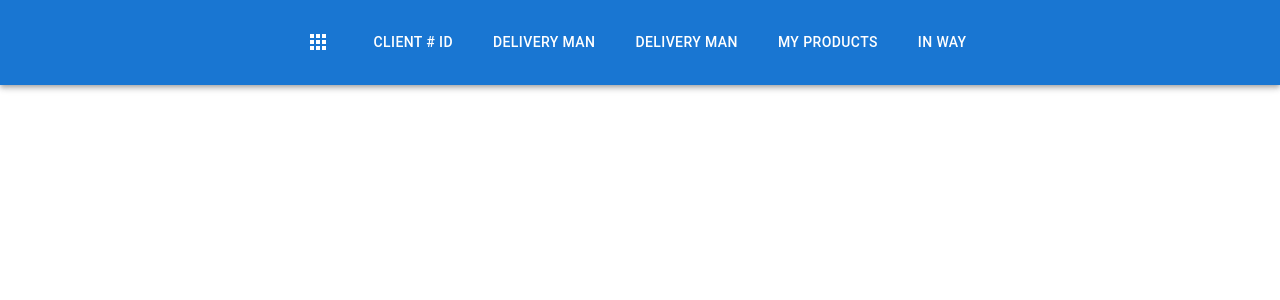
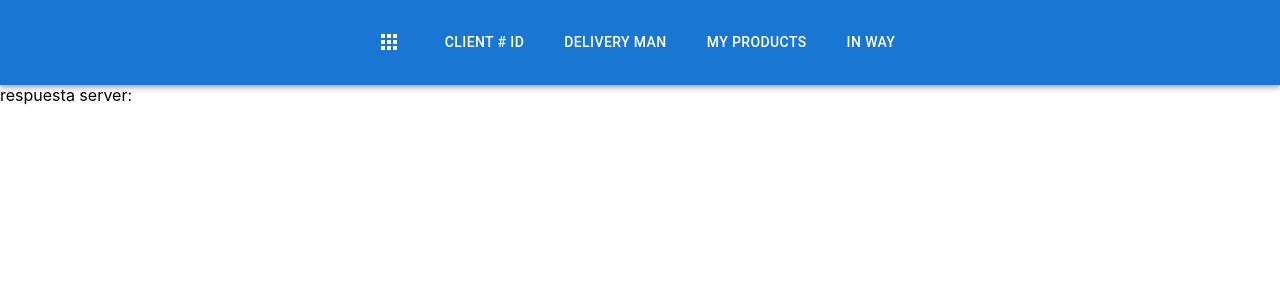
Before and after one commit to mrHann69/proyecto-curso-www, a React (Create React App) app: page /client in a window 1280 px wide. Shown: the top 300 px of the page. Built offline with nearby package versions, Linux system fonts and the light colour scheme.

Commit message:
probando cositas para el client

```diff
--- a/src/components/client/client.jsx
+++ b/src/components/client/client.jsx
@@ -1,27 +1,85 @@
-import { AppBar, Button, Stack, IconButton, Toolbar, Typography } from "@mui/material"
-import {  Link, Navigate } from "react-router-dom";
+import { useState, useEffect } from "react";
+import {
+  AppBar,
+  Button,
+  Stack,
+  IconButton,
+  Toolbar,
+  Typography,
+} from "@mui/material";
+import { Link, Navigate } from "react-router-dom";
 
-import AppsIcon from '@mui/icons-material/Apps';
+import AppsIcon from "@mui/icons-material/Apps";
+import GetInfoCustomer from "../../services/clientinfo.service.js";
 
 function Client() {
+  const token = localStorage.getItem("x_access_token");
+  const getDataUser =(eltoken)=>{
+    return GetInfoCustomer(eltoken)
+  }
+  useEffect(() => {
+    console.log("data del login xd", getDataUser(token));
+  }, [token]);
 
   return (
-      <AppBar position='static'>
-        <Toolbar >
-          <IconButton size='large' edge='start' color='inherit' aria-label='logo'>
-            <AppsIcon/>
+    <div>
+      <AppBar position="static">
+        <Toolbar>
+          <IconButton
+            size="large"
+            edge="start"
+            color="inherit"
+            aria-label="logo"
+          >
+            <AppsIcon />
           </IconButton>
-          <Typography variant='h7' component='' sx={{flexGrow: 1}} padding={3}>
-          <Button color='inherit' onClick={() => {<Navigate to={"/client"}/>}}>Client # ID</Button>
+          <Typography
+            variant="h7"
+            component=""
+            sx={{ flexGrow: 1 }}
+            padding={3}
+          >
+            <Button
+              color="inherit"
+              onClick={() => {
+                <Navigate to={"/client"} />;
+              }}
+            >
+              Client # ID
+            </Button>
           </Typography>
-          <Stack direction='row' spacing={3} edge='end'>
-            <Button color='inherit' onClick={() => {<Link to="/register"/>}}>Delivery Man</Button>
-            <Button color='inherit' onClick={() => {<Navigate to={"/Delivery_Man"}/>}}>Delivery Man</Button>
-            <Button color='inherit' onClick={() => {<Navigate to={"/client/My_Products"}/>}}>My Products</Button>
-            <Button color='inherit' onClick={() => {<Navigate to={"/client/In_Way"}/>}}>In Way</Button>
+          <Stack direction="row" spacing={3} edge="end">
+            <Button
+              color="inherit"
+              onClick={() => {
+                <Link to="/register" />;
+              }}
+            >
+              Delivery Man
+            </Button>
+            <Button
+              color="inherit"
+              onClick={() => {
+                <Navigate to={"/client/my_products"} />;
+              }}
+            >
+              My Products
+            </Button>
+            <Button
+              color="inherit"
+              onClick={() => {
+                <Navigate to={"/client/in_way"} />;
+              }}
+            >
+              In Way
+            </Button>
           </Stack>
         </Toolbar>
       </AppBar>
+      <div>
+        <div>respuesta server:</div>
+      </div>
+    </div>
   );
 }
 
--- a/src/components/login/login.jsx
+++ b/src/components/login/login.jsx
@@ -25,10 +25,11 @@ const LoginForm = () => {
       setErrorLoginMessage("pailas con el login");
       return;
     }
-    const {token, roluser} = respuestaLogin;
+    let {token, roluser} = respuestaLogin;
     if(['admin','customer','deliveryman'].includes(roluser) && token!==undefined){
       localStorage.removeItem('x_access_token');
       localStorage.setItem('x_access_token', token);
+      if(roluser==='customer') roluser='client';
       navigate(`/${roluser}`);
     }
   };
--- a/src/components/login/register/comp_registro.jsx
+++ b/src/components/login/register/comp_registro.jsx
@@ -50,10 +50,11 @@ const RegisterForm = () => {
       role,
     };
     const respuestaRegister = await RegisterService(dataUser);
-    const {token, roluser} = respuestaRegister;
+    let {token, roluser} = respuestaRegister;
     if(['admin','customer','deliveryman'].includes(roluser) && token!==undefined){
       localStorage.removeItem('x_access_token');
       localStorage.setItem('x_access_token', token);
+      if(roluser==='customer') roluser='client';
       navigate(`/${roluser}`);
     }
   };
--- /dev/null
+++ b/src/services/clientinfo.service.js
@@ -0,0 +1,18 @@
+import axios from "axios";
+import config from '../config.js';
+
+const GetInfoCustomer = async (token) => {
+  try {
+    if (token === undefined || token === null || token === "") return {};
+    const URI = (config.BACKEND_URI).concat('/usertoken');
+
+    return (await axios.get(URI, {
+      headers: { x_access_token: token }
+    }).then(response => response?.data)
+      .catch(err => console.error("error en axios usertoken", err)));
+  } catch (error) {
+    console.error("error en el usertoken jeje", error);
+    throw new Error(error);
+  }
+}
+export default GetInfoCustomer;
```
